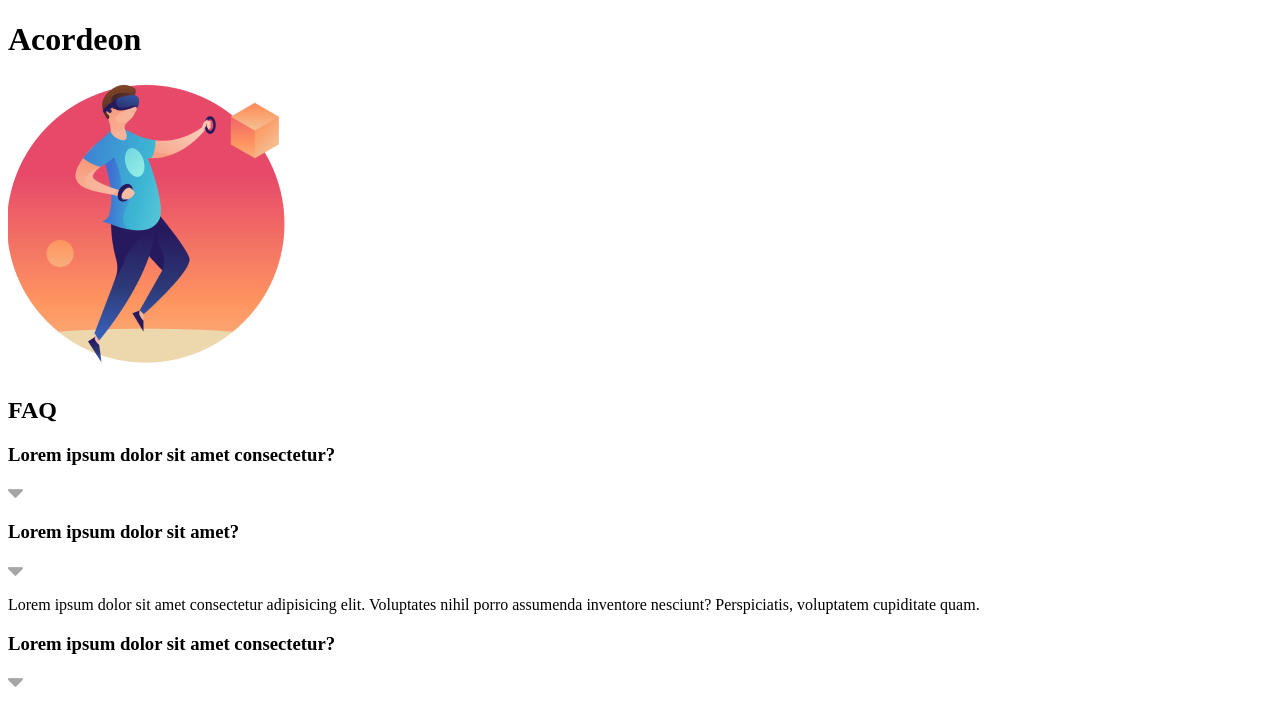
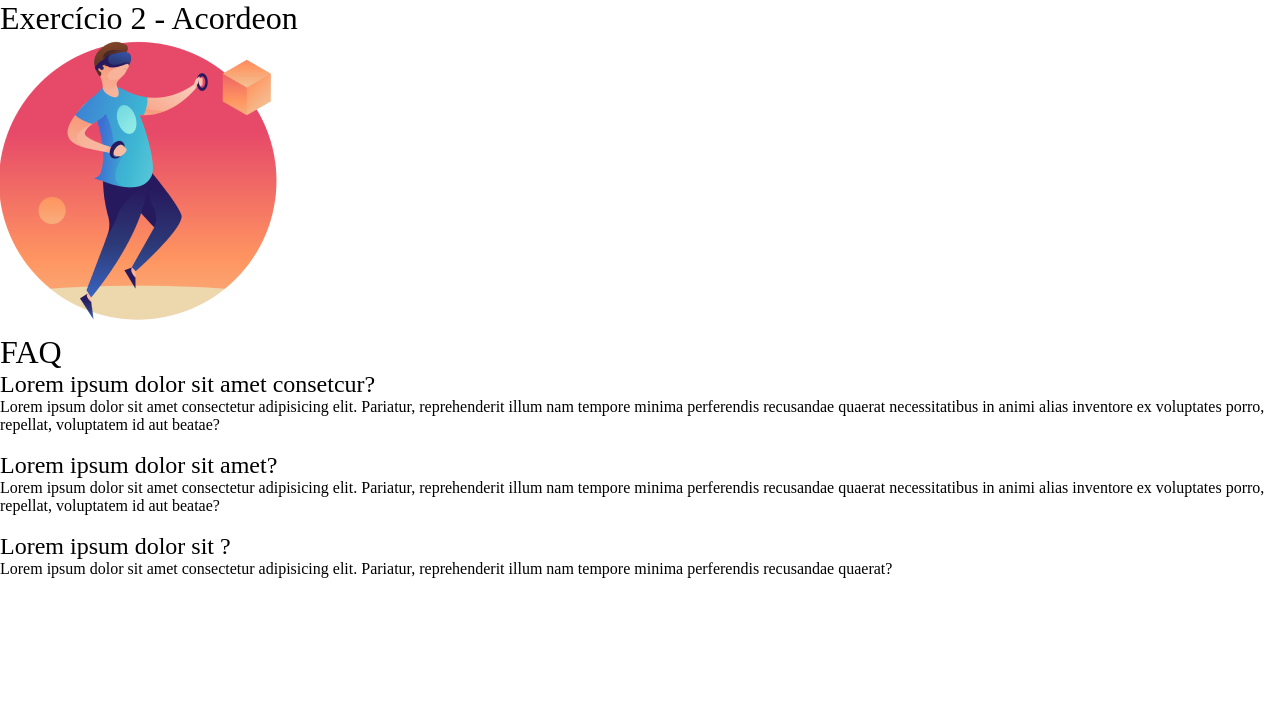
Before and after one commit to RobertaPMarinho/exercicio-js-intermediario, a plain HTML site: page exercicio06/index.html in a window 1280 px wide. Drawn offline with Linux system fonts and the light colour scheme.

Commit message:
adicionado o reset.css

```diff
--- a/exercicio06/index.html
+++ b/exercicio06/index.html
@@ -9,30 +9,40 @@
   <link rel="stylesheet" href="src/css/style.css">
 </head>
 <body>
-  <h1>Acordeon</h1>
+  <h1>Exercício 2 - Acordeon</h1>
 
-  <div>
-    <div>
-      <img src="./src/images/imagem.png" alt="imagem de homem">
-    </div>
-    <div>
-      <h2>FAQ</h2>
-      <div>
-        <h3>Lorem ipsum dolor sit amet consectetur?</h3>
-        <img src="./src/images/setinhaDesign.png" alt="seta para abrir conteúdo">
-      </div>
-      <div>
-        <h3>Lorem ipsum dolor sit amet?</h3>
-        <img src="./src/images/setinhaDesign.png" alt="seta para abrir conteúdo">
-        <p>Lorem ipsum dolor sit amet consectetur adipisicing elit. Voluptates nihil porro assumenda inventore nesciunt? Perspiciatis, voluptatem cupiditate quam.</p>
-      </div>
-      <div>
-        <h3>Lorem ipsum dolor sit amet consectetur?</h3>
-        <img src="./src/images/setinhaDesign.png" alt="seta para abrir conteúdo">
-      </div>
+  <main>
+    <section>
+      <img src="./src/images/imagem.png" class="ilustracao" alt="ilustração boneco com vr">
+    </section>
+
+    <div class="conteudo">
+      <h1>FAQ</h1>
+
+      <ul class="itens">
+        <li class="item">
+          <h2 class="pergunta">Lorem ipsum dolor sit amet consetcur?</h2>
+
+          <p class="resposta">Lorem ipsum dolor sit amet consectetur adipisicing elit. Pariatur, reprehenderit illum nam tempore minima perferendis recusandae quaerat necessitatibus in animi alias inventore ex voluptates porro, repellat, voluptatem id aut beatae?</p>
+        </li>
+
+        <li class="item"></li>
+          <h2 class="pergunta">Lorem ipsum dolor sit amet?</h2>
+
+          <p class="resposta">Lorem ipsum dolor sit amet consectetur adipisicing elit. Pariatur, reprehenderit illum nam tempore minima perferendis recusandae quaerat necessitatibus in animi alias inventore ex voluptates porro, repellat, voluptatem id aut beatae?</p>
+        </li>
+
+        <li class="item"></li>
+          <h2 class="pergunta">Lorem ipsum dolor sit ?</h2>
+
+          <p class="resposta">Lorem ipsum dolor sit amet consectetur adipisicing elit. Pariatur, reprehenderit illum nam tempore minima perferendis recusandae quaerat?</p>
+        </li>
+
+      </ul>
+
     </div>
 
-  </div>
+  </main>
 
   <script type="text/javascript" src="src/js/index.js"></script>
 </body>
--- a/exercicio06/src/css/reset.css
+++ b/exercicio06/src/css/reset.css
@@ -0,0 +1,6 @@
+* {
+  padding: 0;
+  margin: 0;
+  font-weight: 300;
+  box-sizing: border-box;
+}
```
Also changed, not shown: exercicio06/src/images/seta aberta.png (added).
